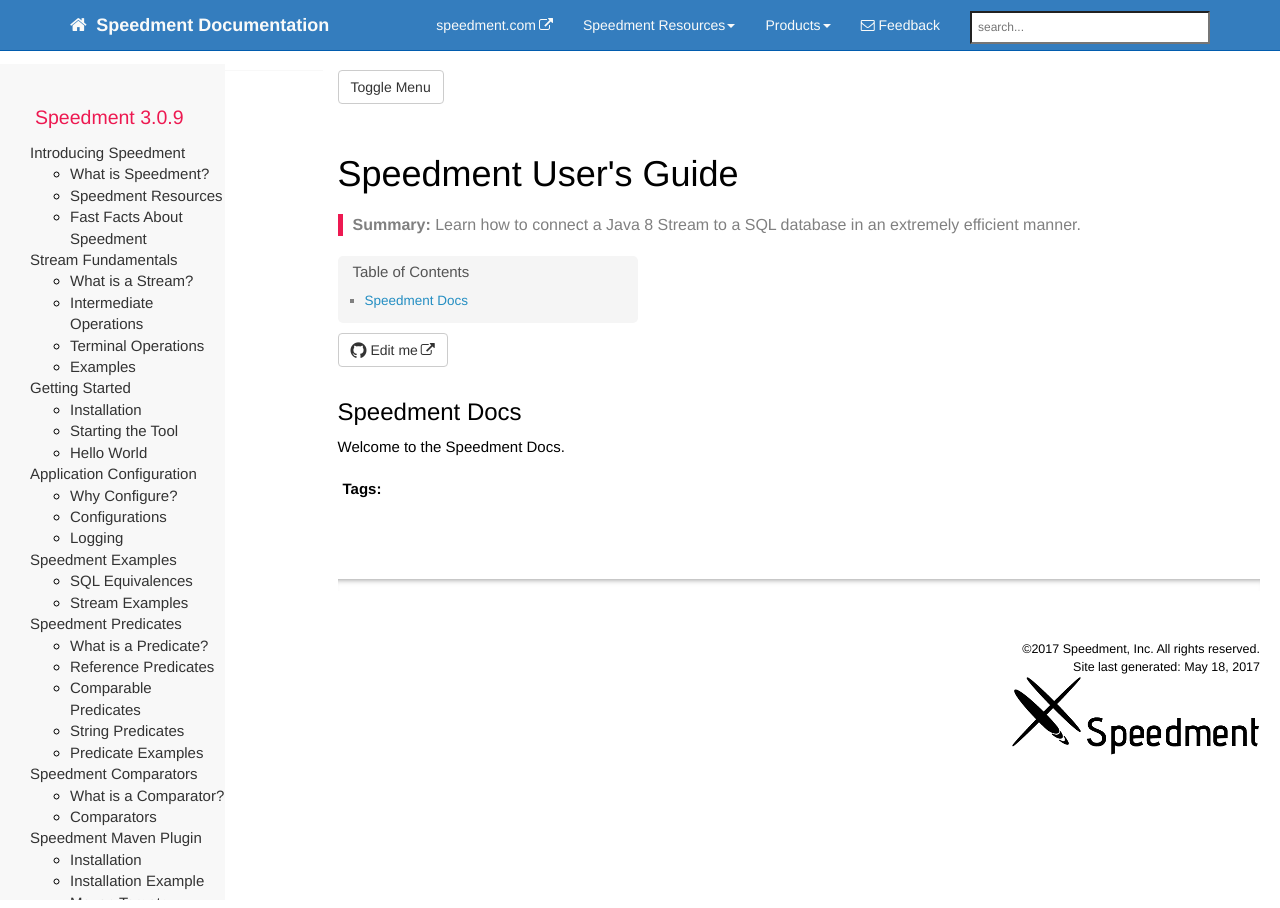
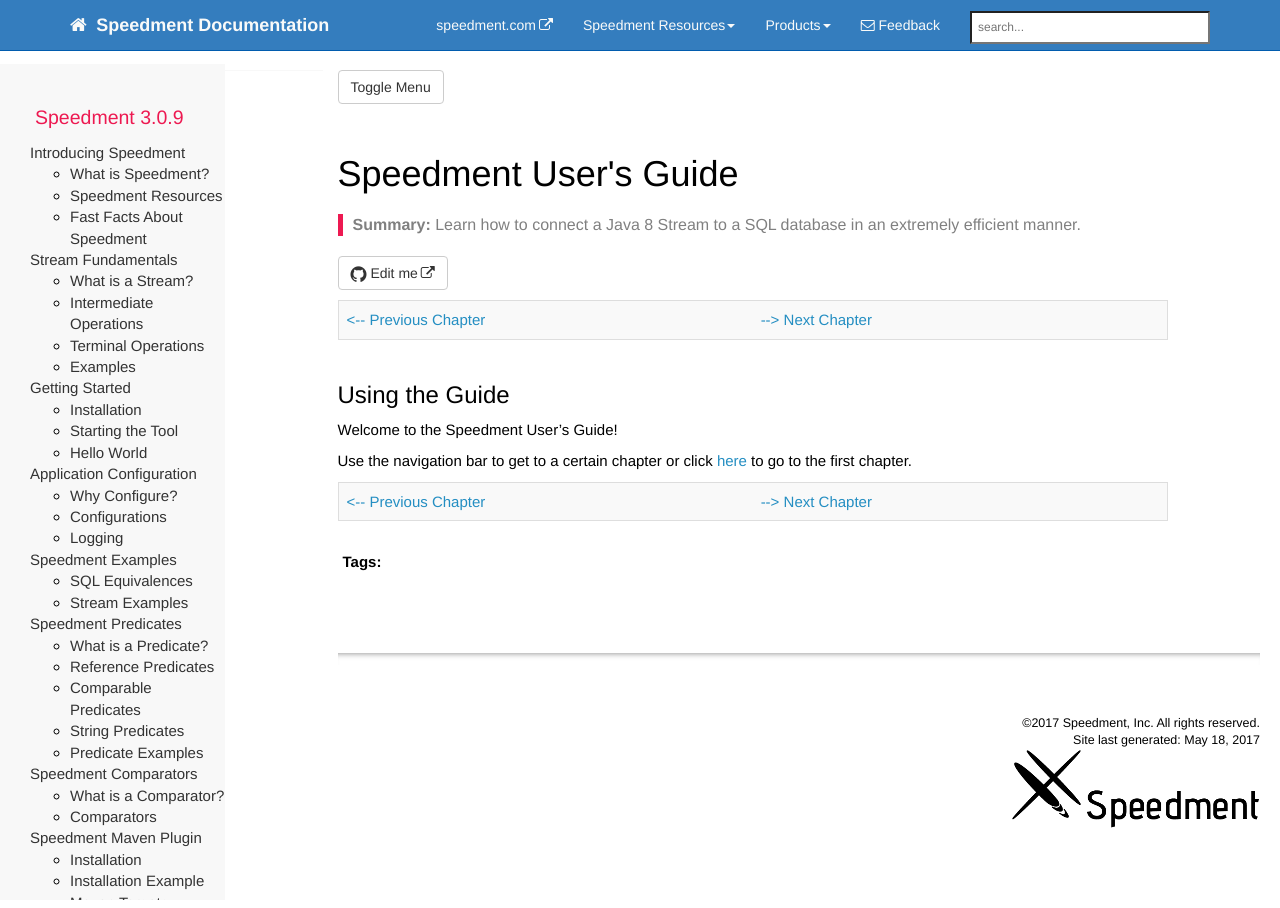
Before and after one commit to speedment/speedment-doc, a Jekyll site: the page built from index.md, in a window 1280 px wide. Built offline with Jekyll 4.4.1, drawn with Linux system fonts in a browser that asks for light colours; nearby versions of some CDN libraries; comment, search, counter and statistics services are not loaded.

Commit message:
Improve index page

```diff
--- a/index.md
+++ b/index.md
@@ -4,11 +4,18 @@
 tags: Start
 sidebar: mydoc_sidebar
 permalink: index.html
+toc: false
 summary: Learn how to connect a Java 8 Stream to a SQL database in an extremely efficient manner.
 previous: index.html
 next: introduction.html
 ---
 
-## Speedment Docs
+{% include prev_next.html %}
 
-Welcome to the Speedment Docs.
+## Using the Guide
+
+Welcome to the Speedment User's Guide!
+
+Use the navigation bar to get to a certain chapter or click [here](introduction.html) to go to the first chapter.
+
+{% include prev_next.html %}
```
